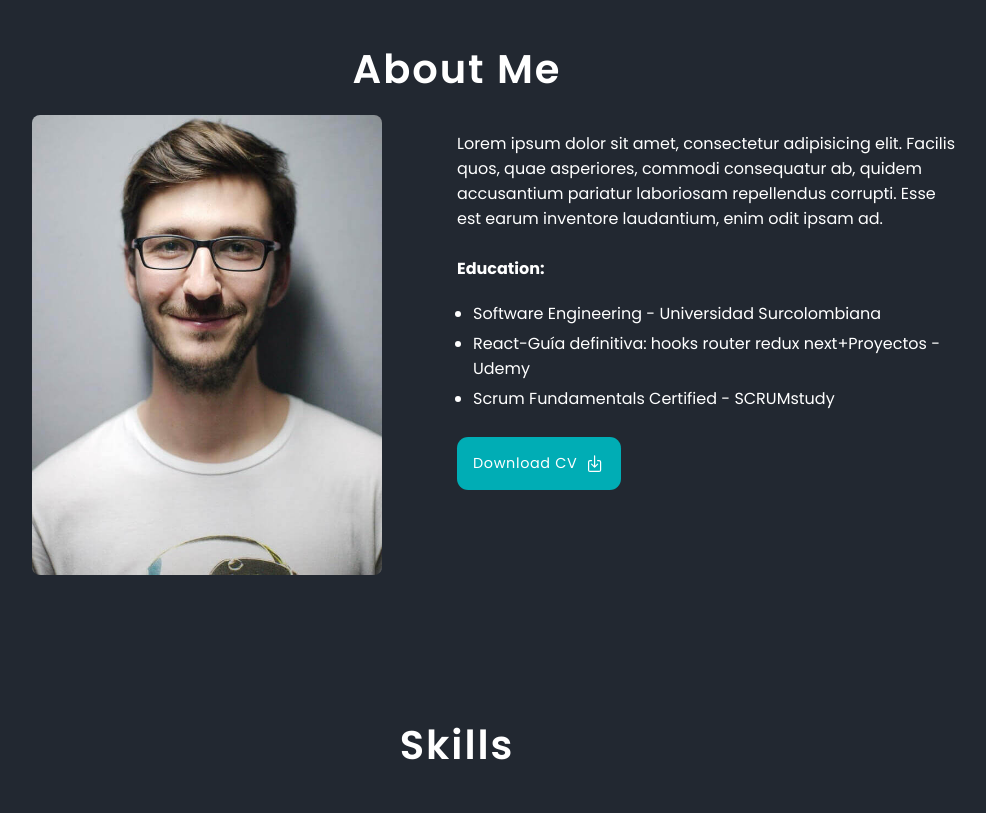
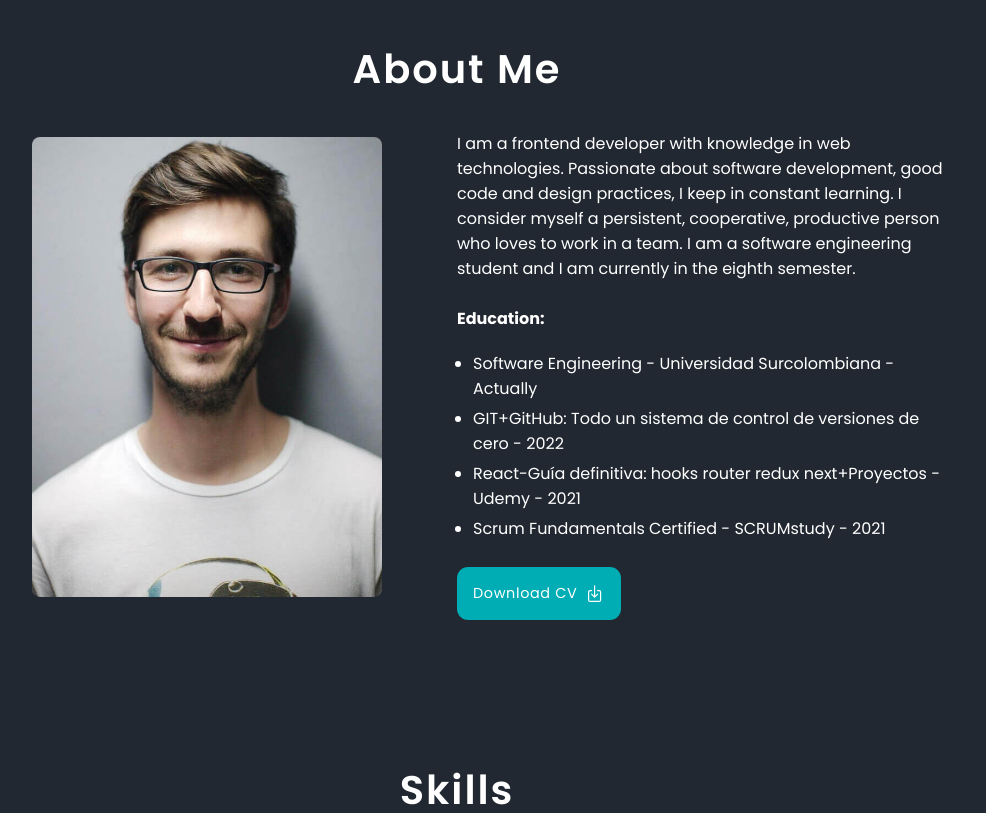
Before and after one commit to Brayanro/Portfolio, a Next.js app: page / in a window 1280 px wide. Shown: the part 700-1513 px from the top of the page, without its empty margins (183-1169 px from the left). Built offline with nearby package versions, Linux system fonts and the light colour scheme.

Commit message:
Updated about me

```diff
--- a/components/About/About.js
+++ b/components/About/About.js
@@ -1,5 +1,5 @@
 import { IoDownloadOutline } from 'react-icons/io5'
-import { ButtonContainer, ButtonCV, Container, ContainerAbout, Description, Education, EducationItem, Photo, Title } from './Styles'
+import { AboutMe, ButtonContainer, ButtonCV, Container, ContainerAbout, Description, Education, EducationItem, Photo, Title } from './Styles'
 
 const About = () => {
     return (
@@ -7,19 +7,22 @@ const About = () => {
             <Title>About Me</Title>
             <Container>
                 <Photo src='/about.jpg' />
-                <Description>Lorem ipsum dolor sit amet, consectetur adipisicing elit. Facilis quos, quae asperiores, commodi consequatur ab, quidem accusantium pariatur laboriosam repellendus corrupti. Esse est earum inventore laudantium, enim odit ipsam ad.
-                    <br />
+                <Description>
+                    <AboutMe>I am a frontend developer with knowledge in web technologies. Passionate about software development, good code and design practices, I keep in constant learning. I consider myself a persistent, cooperative, productive person who loves to work in a team. I am a software engineering student and I am currently in the eighth semester.</AboutMe>
                     <br />
                     <b>Education:</b>
                     <Education>
                         <EducationItem>
-                            Software Engineering - Universidad Surcolombiana
+                            Software Engineering - Universidad Surcolombiana - Actually
                         </EducationItem>
                         <EducationItem>
-                            React-Guía definitiva: hooks router redux next+Proyectos - Udemy
+                            GIT+GitHub: Todo un sistema de control de versiones de cero - 2022
                         </EducationItem>
                         <EducationItem>
-                            Scrum Fundamentals Certified - SCRUMstudy
+                            React-Guía definitiva: hooks router redux next+Proyectos - Udemy - 2021
+                        </EducationItem>
+                        <EducationItem>
+                            Scrum Fundamentals Certified - SCRUMstudy - 2021
                         </EducationItem>
                     </Education>
                     <ButtonContainer>
--- a/components/About/Styles.js
+++ b/components/About/Styles.js
@@ -45,6 +45,9 @@ export const Description = styled.div`
   }
 `
 
+export const AboutMe = styled.p`
+`
+
 export const Education = styled.ul`
   margin: 1rem;
 `
```
